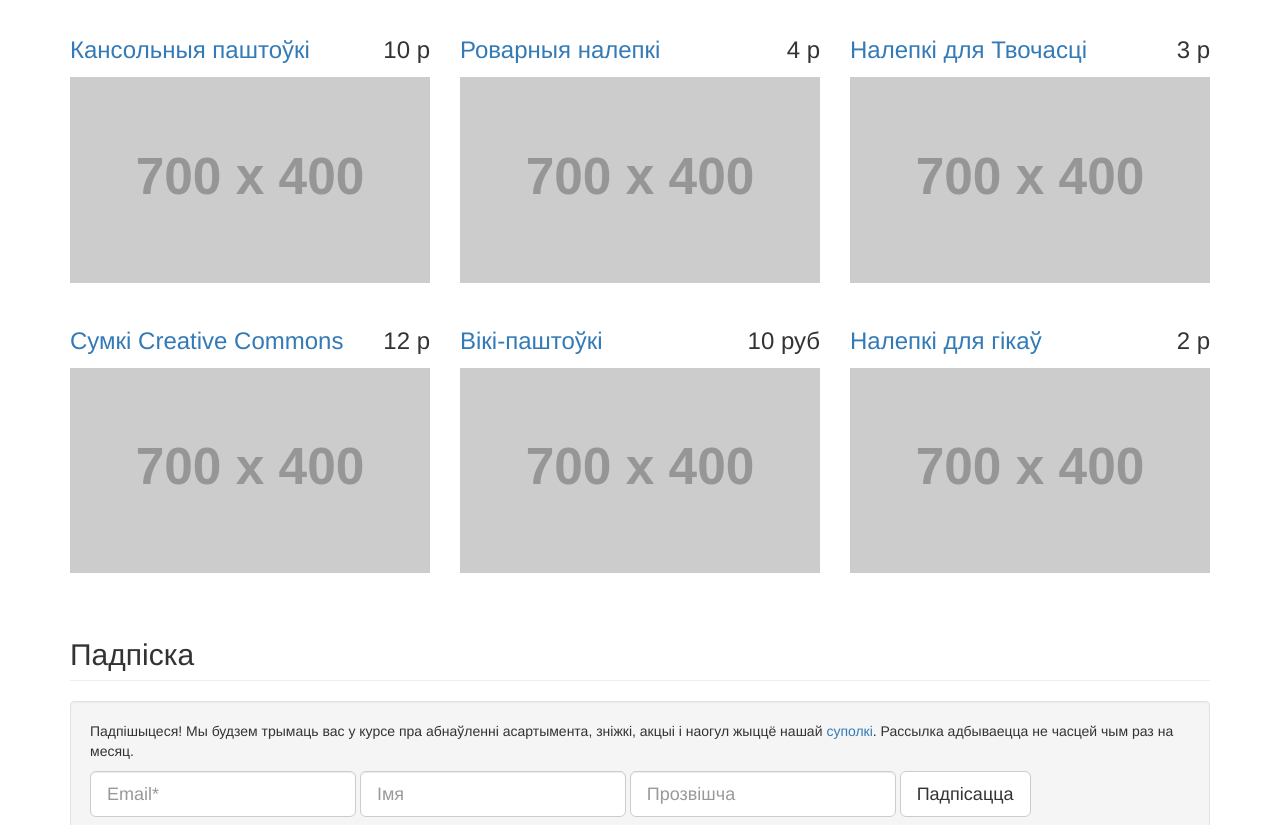
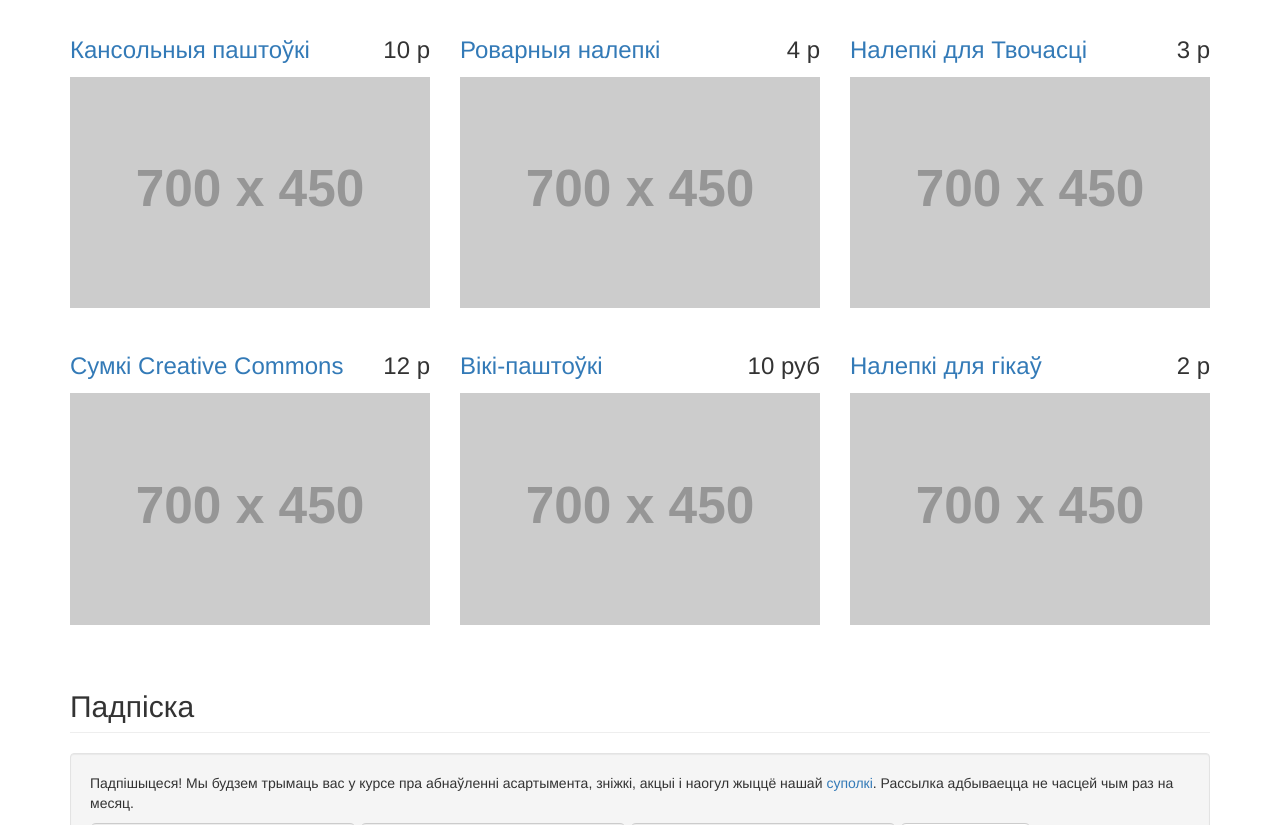
Before and after one commit to rizomaa/geek-lauka-v.0.1, a website: page index.html in a window 1280 px wide. Shown: the part 547-1372 px from the top of the page. Drawn offline with Linux system fonts and the light colour scheme; placeholder pictures from the web are drawn by us; a script that the page names is missing.

Commit message:
added pictures size

```diff
--- a/index.html
+++ b/index.html
@@ -135,7 +135,7 @@
                 </div>
 
                 <a href="product-1.html">
-                    <img class="img-responsive" src="http://placehold.it/700x400" alt="">
+                    <img class="img-responsive" src="http://placehold.it/700x450" alt="">
                 </a>
 
             </div>
@@ -150,7 +150,7 @@
                 </div>
 
                 <a href="product-2.html">
-                    <img class="img-responsive" src="http://placehold.it/700x400" alt="">
+                    <img class="img-responsive" src="http://placehold.it/700x450" alt="">
                 </a>
 
             </div>
@@ -163,7 +163,7 @@
                 </div>
 
                 <a href="product-3.html">
-                    <img class="img-responsive" src="http://placehold.it/700x400" alt="">
+                    <img class="img-responsive" src="http://placehold.it/700x450" alt="">
                 </a>
 
             </div>
@@ -183,7 +183,7 @@
                 </div>
 
                 <a href="product-4.html">
-                    <img class="img-responsive" src="http://placehold.it/700x400" alt="">
+                    <img class="img-responsive" src="http://placehold.it/700x450" alt="">
                 </a>
 
             </div>
@@ -196,7 +196,7 @@
                 </div>
 
                 <a href="product-5.html">
-                    <img class="img-responsive" src="http://placehold.it/700x400" alt="">
+                    <img class="img-responsive" src="http://placehold.it/700x450" alt="">
                 </a>
 
             </div>
@@ -209,7 +209,7 @@
                 </div>
 
                 <a href="product-6.html">
-                    <img class="img-responsive" src="http://placehold.it/700x400" alt="">
+                    <img class="img-responsive" src="http://placehold.it/700x450" alt="">
                 </a>
 
             </div>
```
